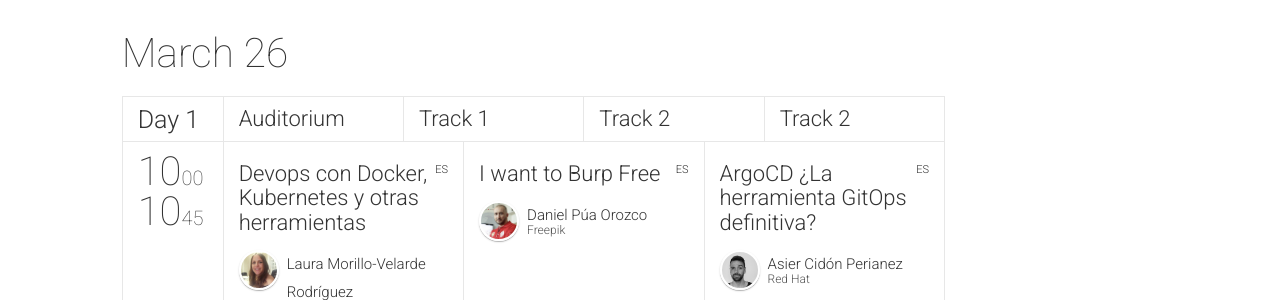
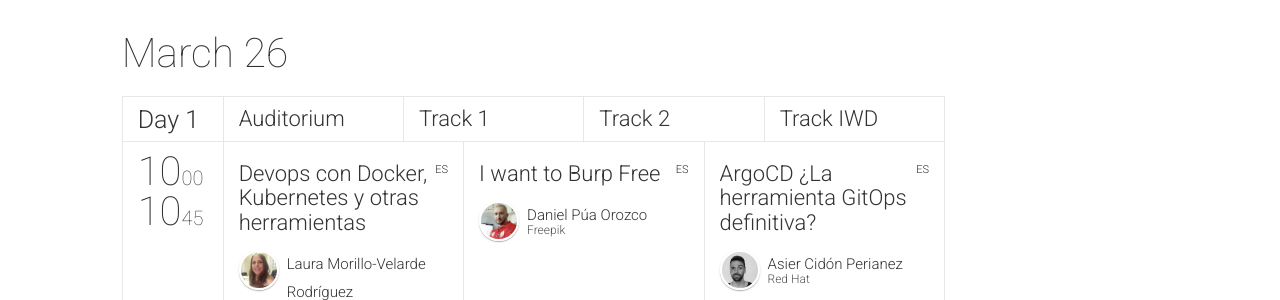
Before and after one commit to GDGMalaga/BiznagaFest-22, a Jekyll site: the page built from schedule.html, in a window 1280 px wide and 900 px high. Shown: the part 436-736 px from the top of the window. Built offline with Jekyll 4.4.1, drawn with Linux system fonts in a browser that asks for light colours; nearby versions of some CDN libraries; comment, search, counter and statistics services are not loaded.

Commit message:
Add missing tracks

```diff
--- a/_data/schedule.yml
+++ b/_data/schedule.yml
@@ -5,7 +5,7 @@
     - {title: "Auditorium", color: "#90be4e"}
     - {title: "Track 1", color: "#03a9f4"}
     - {title: "Track 2", color: "#e91e63"}
-    - {title: "Track 2", color: "#e5be01"}
+    - {title: "Track IWD", color: "#e5be01"}
   timeslots:
     - {
     	startTime: "10:00",
```
